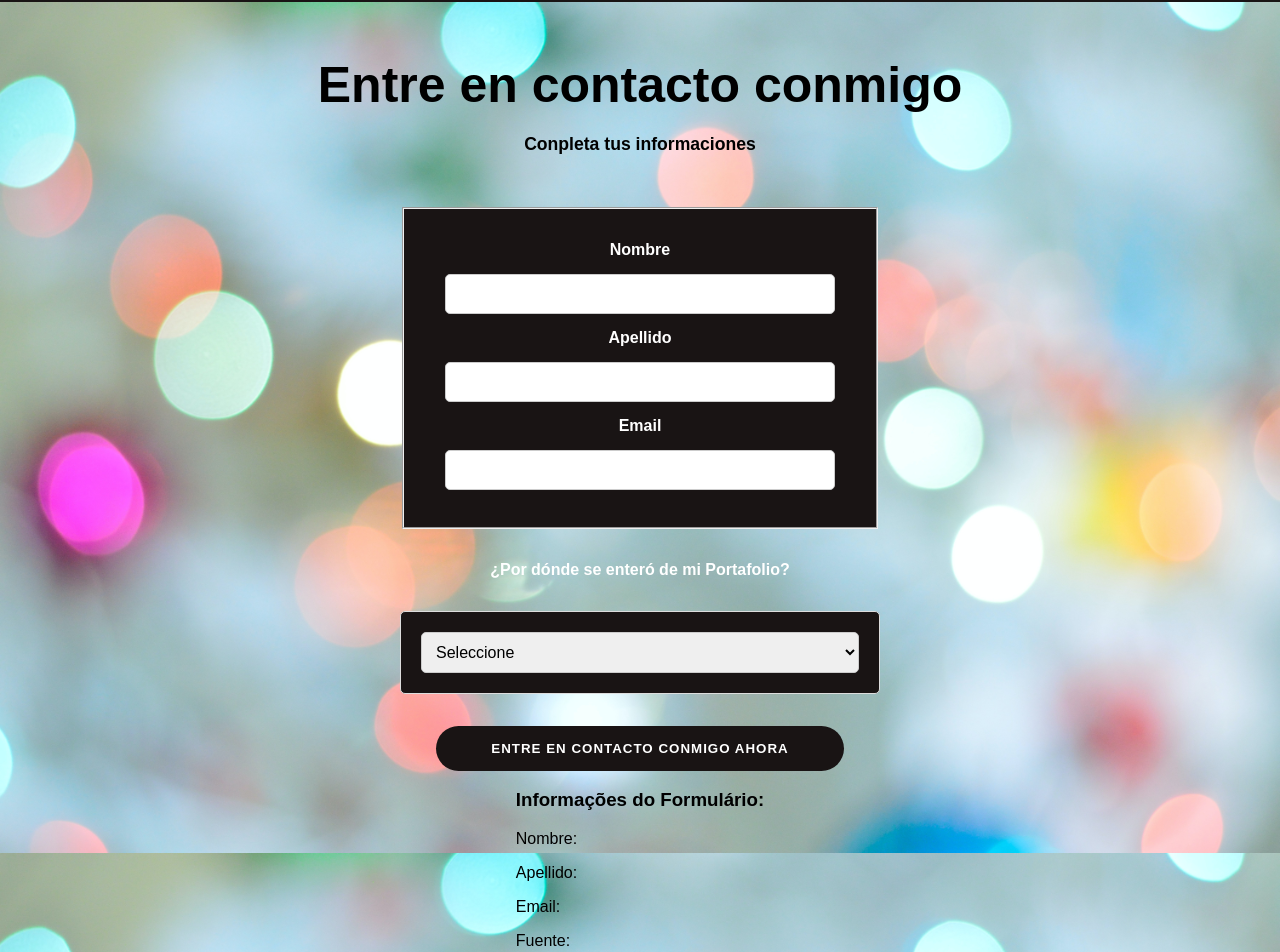
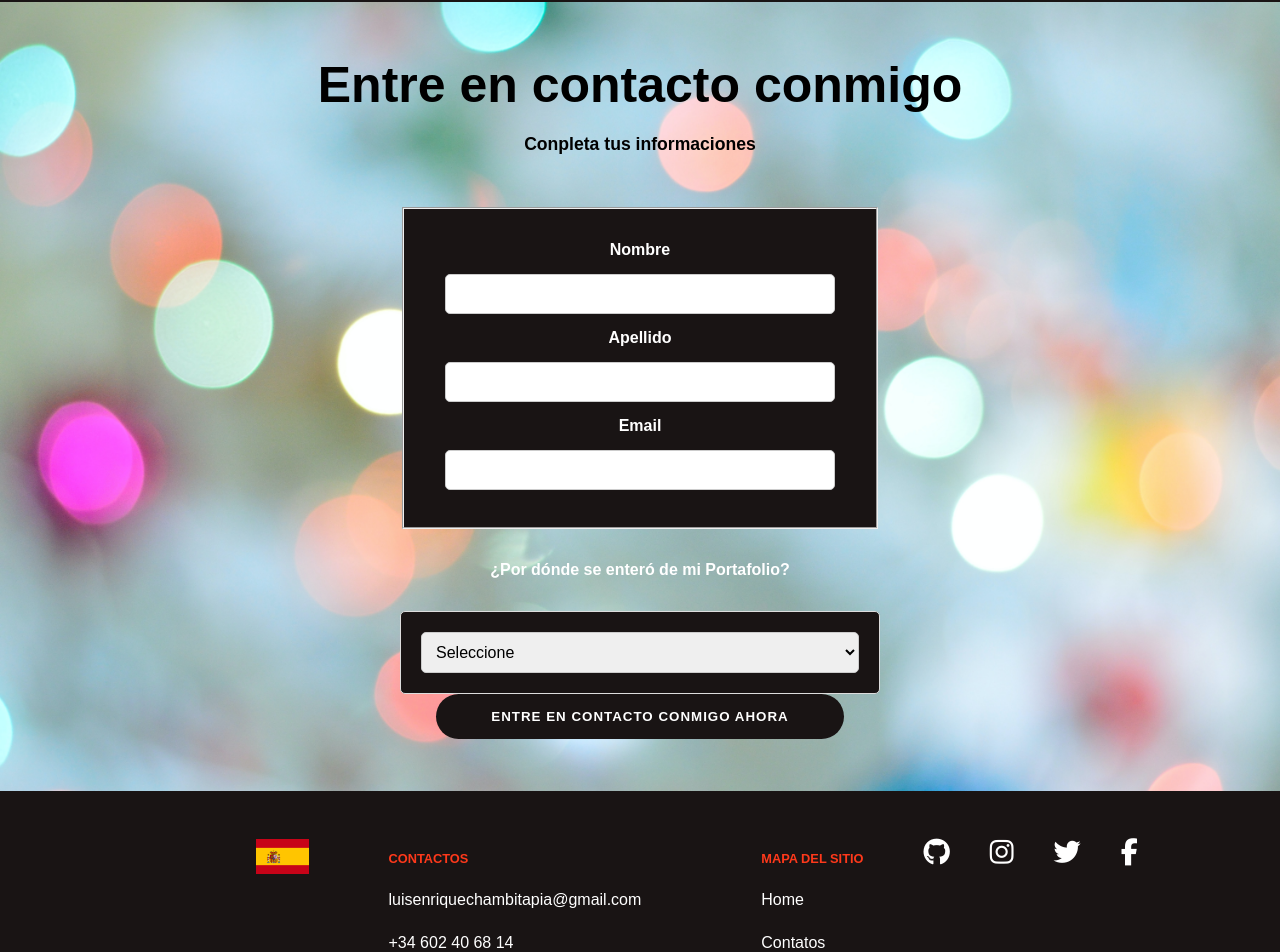
Before and after one commit to LouisFaker/portfolio, a React (Vite) app: page /contato in a window 1280 px wide. Shown: the part 94-1046 px from the top of the page. Built offline with nearby package versions, Linux system fonts and the light colour scheme.

Commit message:
deixando funcional a visualição de info do form

```diff
--- a/src/routes/contato/Contato.tsx
+++ b/src/routes/contato/Contato.tsx
@@ -25,23 +25,23 @@ export default function Main() {
         <h1>Entre en contacto conmigo</h1>
         <h2>Conpleta tus informaciones</h2>
       </div>
-            <form>
+            <form onSubmit={handleSubmit}>
               <fieldset className="grupo">
 
               <label htmlFor="nombre"><strong> Nombre </strong></label>
               <input type="text" name="nombre" id="nombre" required onChange={handleChange} value={formulario.nombre}/>
 
               <label htmlFor="apellido"><strong> Apellido </strong></label>
-              <input type="text" name="apellido" id="apellido" required/>
+              <input type="text" name="apellido" id="apellido" required onChange={handleChange} value={formulario.apellido}/>
               <label htmlFor="email"><strong> Email </strong></label>
-              <input type="email" name="email" id="email" required/>
+              <input type="email" name="email" id="email" required onChange={handleChange} value={formulario.email}/>
               </fieldset>
 
               <div className="campo">
                     <label htmlFor="¿Por dónde se enteró de mi Portafolio?"><strong className="question-box"> ¿Por dónde se enteró de mi Portafolio? </strong></label>
                     <label className="box">
-                    <select id="Selecione el pais en que estara conprando la pasaje">
-                        <option selected disabled value="">Seleccione</option>
+                    <select name="fuente" value={formulario.fuente} onChange={handleChange}>
+                        <option value="">Seleccione</option>
                         <option>Familiares</option>
                         <option>Amigos</option>
                         <option>Redes Sociales</option>
@@ -49,9 +49,10 @@ export default function Main() {
                     </label>
               </div>
 
+            <button className="btn-primary" type="submit"><a>ENTRE EN CONTACTO CONMIGO AHORA</a></button>
             </form>
-            <button className="btn-primary" type="submit"><a>ENTRE EN CONTACTO CONMIGO AHORA</a></button>
 
+            {formulario.nombre && formulario.apellido && formulario.email && formulario.fuente &&(
             <div>
               <h3>Informações do Formulário:</h3>
               <p>Nombre: {formulario.nombre}</p>
@@ -59,6 +60,7 @@ export default function Main() {
               <p>Email: {formulario.email}</p>
               <p>Fuente: {formulario.fuente}</p>
             </div>
+            )}
 </main>
   );
 }
```
Lines whose indentation alone changed are shown as unchanged.
